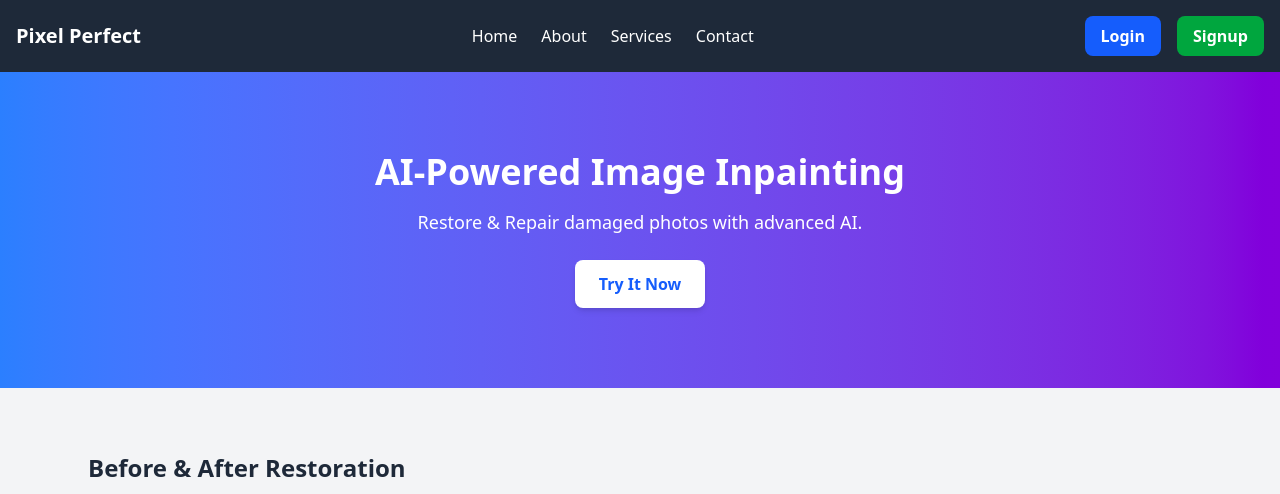
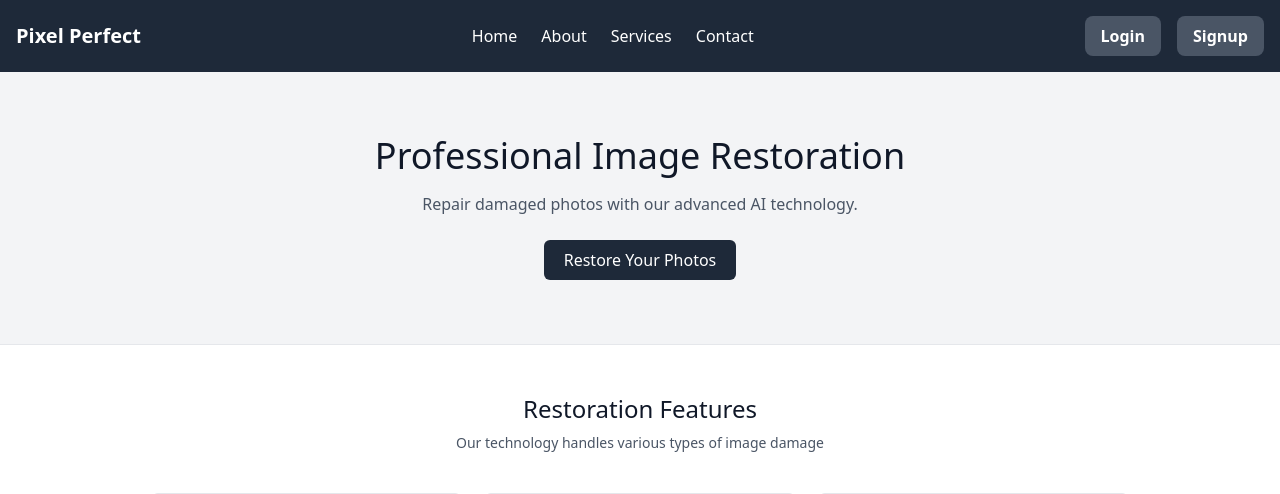
Before and after one commit to sauravbytes/pixelperfect, a Django app: page / in a window 1280 px wide. Shown: the top 494 px of the page. Run offline with Django 5.2, Linux system fonts and the light colour scheme.

Commit message:
initial commit

```diff
--- a/templates/base.html
+++ b/templates/base.html
@@ -8,6 +8,20 @@
     <!--Tailwind CSS-->
     <script src="https://unpkg.com/@tailwindcss/browser@4"></script>
 
+    <style>
+        /* Custom animation for buttons */
+        .btn-animate {
+            transition: all 0.3s ease;
+            transform: translateY(0);
+        }
+        .btn-animate:hover {
+            transform: translateY(-2px);
+            box-shadow: 0 4px 6px rgba(0, 0, 0, 0.1);
+        }
+        .btn-animate:active {
+            transform: translateY(1px);
+        }
+    </style>
 </head>
 <body>
 <div class="bg-gray-800 text-white">
@@ -27,10 +41,10 @@
 
         <!-- Buttons -->
         <div class="hidden md:flex space-x-4">
-            <a href="#login" class="bg-blue-600 hover:bg-blue-700 text-white font-semibold py-2 px-4 rounded-lg">
+            <a href="#login" class="btn-animate bg-gray-600 hover:bg-gray-700 text-white font-semibold py-2 px-4 rounded-lg">
                 Login
             </a>
-            <a href="#signup" class="bg-green-600 hover:bg-green-700 text-white font-semibold py-2 px-4 rounded-lg">
+            <a href="#signup" class="btn-animate bg-gray-600 hover:bg-gray-700 text-white font-semibold py-2 px-4 rounded-lg">
                 Signup
             </a>
         </div>
@@ -58,11 +72,11 @@
         <a href="{% url 'services' %}" class="text-sm text-gray-400 hover:text-white px-3 py-1">Services</a>
         <a href="#contact" class="block py-2 px-4 hover:bg-gray-600">Contact</a>
         <a href="#login"
-           class="block bg-blue-600 text-white font-semibold py-2 px-4 rounded-lg mt-2 mx-4 text-center hover:bg-blue-700">
+           class="btn-animate block bg-gray-600 text-white font-semibold py-2 px-4 rounded-lg mt-2 mx-4 text-center hover:bg-gray-700">
             Login
         </a>
         <a href="#signup"
-           class="block bg-green-600 text-white font-semibold py-2 px-4 rounded-lg mt-2 mx-4 text-center hover:bg-green-700">
+           class="btn-animate block bg-gray-600 text-white font-semibold py-2 px-4 rounded-lg mt-2 mx-4 text-center hover:bg-gray-700">
             Signup
         </a>
     </div>
--- a/templates/index.html
+++ b/templates/index.html
@@ -2,51 +2,107 @@
 {% load static %}
 
 {% block content %}
-    <div class="bg-gray-100 min-h-screen">
+    <div class="bg-white min-h-screen">
         <!-- Hero Section -->
-        <div class="bg-gradient-to-r from-blue-500 to-purple-700 text-white text-center py-20">
-            <h1 class="text-4xl font-bold">AI-Powered Image Inpainting</h1>
-            <p class="text-lg mt-4">Restore & Repair damaged photos with advanced AI.</p>
-            <a href="#upload"
-               class="mt-6 inline-block bg-white text-blue-600 font-semibold px-6 py-3 rounded-lg shadow-md hover:bg-gray-200">
-                Try It Now
-            </a>
+        <div class="bg-gray-100 text-gray-900 text-center py-16 px-4 border-b border-gray-200">
+            <div class="max-w-2xl mx-auto">
+                <h1 class="text-3xl md:text-4xl font-medium mb-4">Professional Image Restoration</h1>
+                <p class="text-gray-600 mb-6">Repair damaged photos with our advanced AI technology.</p>
+                <a href="#upload"
+                   class="inline-block bg-gray-800 text-white px-5 py-2 rounded-md hover:bg-gray-700 transition-colors">
+                    Restore Your Photos
+                </a>
+            </div>
         </div>
 
-        <!-- Main Section (Before-After + Upload) -->
-        <div class="max-w-6xl mx-auto py-16 px-6 flex flex-col md:flex-row items-center gap-12">
-            <!-- Before & After Images -->
-            <div class="w-full md:w-1/2">
-                <h2 class="text-2xl font-bold text-gray-800 mb-4">Before & After Restoration</h2>
-                <div class="relative w-80 h-80 mx-auto">
-                    <div class="relative w-full h-full">
-                        <img src="{% static 'damaged.jpg' %}" alt="Damaged Image"
-                             class="absolute top-0 left-0 w-full h-full object-contain rounded-lg shadow-lg">
-                        <img src="{% static 'restored.png' %}" alt="Restored Image"
-                             class="absolute top-0 left-0 w-full h-full object-contain rounded-lg shadow-lg opacity-0 hover:opacity-100 transition-opacity duration-500">
+        <!-- Features Section -->
+        <div class="max-w-5xl mx-auto py-12 px-4 sm:px-6">
+            <div class="text-center mb-10">
+                <h2 class="text-2xl font-normal text-gray-900">Restoration Features</h2>
+                <p class="mt-2 text-gray-600 text-sm">Our technology handles various types of image damage</p>
+            </div>
+
+            <div class="grid md:grid-cols-3 gap-6">
+                <div class="bg-gray-50 p-5 rounded-md border border-gray-200">
+                    <div class="text-gray-700 mb-3">
+                        <svg xmlns="http://www.w3.org/2000/svg" class="h-6 w-6" fill="none" viewBox="0 0 24 24" stroke="currentColor">
+                            <path stroke-linecap="round" stroke-linejoin="round" stroke-width="1.5" d="M7 21a4 4 0 01-4-4V5a2 2 0 012-2h4a2 2 0 012 2v12a4 4 0 01-4 4zm0 0h12a2 2 0 002-2v-4a2 2 0 00-2-2h-2.343M11 7.343l1.657-1.657a2 2 0 012.828 0l2.829 2.829a2 2 0 010 2.828l-8.486 8.485M7 17h.01" />
+                        </svg>
                     </div>
-                    <p class="text-gray-600 mt-2 text-sm text-center">Hover to see the restored version.</p>
+                    <h3 class="text-base font-medium text-gray-900 mb-1">Damage Repair</h3>
+                    <p class="text-gray-600 text-xs">Fix scratches and physical damage</p>
+                </div>
+
+                <div class="bg-gray-50 p-5 rounded-md border border-gray-200">
+                    <div class="text-gray-700 mb-3">
+                        <svg xmlns="http://www.w3.org/2000/svg" class="h-6 w-6" fill="none" viewBox="0 0 24 24" stroke="currentColor">
+                            <path stroke-linecap="round" stroke-linejoin="round" stroke-width="1.5" d="M7 21a4 4 0 01-4-4V5a2 2 0 012-2h4a2 2 0 012 2v12a4 4 0 01-4 4zm0 0h12a2 2 0 002-2v-4a2 2 0 00-2-2h-2.343M11 7.343l1.657-1.657a2 2 0 012.828 0l2.829 2.829a2 2 0 010 2.828l-8.486 8.485M7 17h.01" />
+                        </svg>
+                    </div>
+                    <h3 class="text-base font-medium text-gray-900 mb-1">Color Correction</h3>
+                    <p class="text-gray-600 text-xs">Restore faded colors</p>
+                </div>
+
+                <div class="bg-gray-50 p-5 rounded-md border border-gray-200">
+                    <div class="text-gray-700 mb-3">
+                        <svg xmlns="http://www.w3.org/2000/svg" class="h-6 w-6" fill="none" viewBox="0 0 24 24" stroke="currentColor">
+                            <path stroke-linecap="round" stroke-linejoin="round" stroke-width="1.5" d="M12 18h.01M8 21h8a2 2 0 002-2V5a2 2 0 00-2-2H8a2 2 0 00-2 2v14a2 2 0 002 2z" />
+                        </svg>
+                    </div>
+                    <h3 class="text-base font-medium text-gray-900 mb-1">Missing Parts</h3>
+                    <p class="text-gray-600 text-xs">Reconstruct lost portions</p>
                 </div>
             </div>
+        </div>
 
-            <!-- Upload Section -->
-            <div id="upload" class="w-full md:w-1/2 bg-white p-8 shadow-lg rounded-lg">
-                <h2 class="text-2xl font-bold text-gray-800">Upload Your Image</h2>
-                <p class="mt-2 text-gray-600">Try our AI-powered image inpainting now.</p>
-                <form method="POST" enctype="multipart/form-data" class="mt-6">
-                    {% csrf_token %}
-                    <div class="flex flex-col gap-4">
-                        <input type="file" name="image"
-                               class="block w-full p-3 border border-gray-300 rounded-lg focus:border-blue-500 focus:ring focus:ring-blue-200">
+        <!-- Before & After Section -->
+        <div class="max-w-4xl mx-auto py-8 px-4 sm:px-6">
+            <div class="flex flex-col md:flex-row items-start gap-6">
+                <!-- Before & After Comparison - Shifted Left -->
+                <div class="w-full md:w-2/5 md:ml-8">
+                    <div class="relative group">
+                        <img src="{% static 'damaged.jpg' %}" alt="Damaged Image"
+                             class="w-full h-auto rounded-sm border border-gray-300">
+                        <img src="{% static 'restored.png' %}" alt="Restored Image"
+                             class="absolute inset-0 w-full h-auto rounded-sm border border-gray-300 opacity-0 group-hover:opacity-100 transition-opacity duration-200">
+                        <div class="absolute bottom-2 left-2 bg-black bg-opacity-50 text-white px-1.5 py-0.5 rounded text-xs">
+                            Hover to see restored
+                        </div>
+                    </div>
+                    <p class="text-gray-500 text-xs mt-1 text-center">Sample restoration (300px width)</p>
+                </div>
+
+                <!-- Upload Section - Shifted Right -->
+                <div id="upload" class="w-full md:w-3/5 md:mr-8 bg-gray-50 p-5 rounded-sm border border-gray-300">
+                    <h2 class="text-lg font-normal text-gray-900 mb-3">Upload Your Image</h2>
+                    <p class="text-gray-600 text-sm mb-4">Get started with your restoration</p>
+
+                    <form method="POST" enctype="multipart/form-data" class="space-y-3">
+                        {% csrf_token %}
+                        <div>
+                            <div class="flex justify-center px-4 pt-5 pb-6 border border-gray-300 border-dashed rounded-md">
+                                <div class="space-y-1 text-center">
+                                    <svg class="mx-auto h-8 w-8 text-gray-400" stroke="currentColor" fill="none" viewBox="0 0 48 48">
+                                        <path d="M28 8H12a4 4 0 00-4 4v20m32-12v8m0 0v8a4 4 0 01-4 4H12a4 4 0 01-4-4v-4m32-4l-3.172-3.172a4 4 0 00-5.656 0L28 28M8 32l9.172-9.172a4 4 0 015.656 0L28 28m0 0l4 4m4-24h8m-4-4v8m-12 4h.02" stroke-width="1.5" stroke-linecap="round" stroke-linejoin="round" />
+                                    </svg>
+                                    <div class="flex text-sm text-gray-600 justify-center">
+                                        <label for="file-upload" class="relative cursor-pointer rounded-md font-normal text-gray-700 hover:text-gray-900">
+                                            <span>Select a file</span>
+                                            <input id="file-upload" name="image" type="file" class="sr-only">
+                                        </label>
+                                    </div>
+                                    <p class="text-xs text-gray-500">JPG, PNG up to 5MB</p>
+                                </div>
+                            </div>
+                        </div>
+
                         <button type="submit"
-                                class="w-full bg-gradient-to-r from-blue-500 to-blue-700 text-white px-6 py-3 rounded-lg shadow-md hover:from-blue-600 hover:to-blue-800 transition-all">
-                            Restore Image
+                                class="w-full bg-gray-800 text-white py-2 px-4 rounded-md hover:bg-gray-700 text-sm">
+                            Process Image
                         </button>
-                    </div>
-                </form>
+                    </form>
+                </div>
             </div>
-
         </div>
     </div>
-
 {% endblock %}
```
Also changed, not shown: db.sqlite3, 1 other file.
